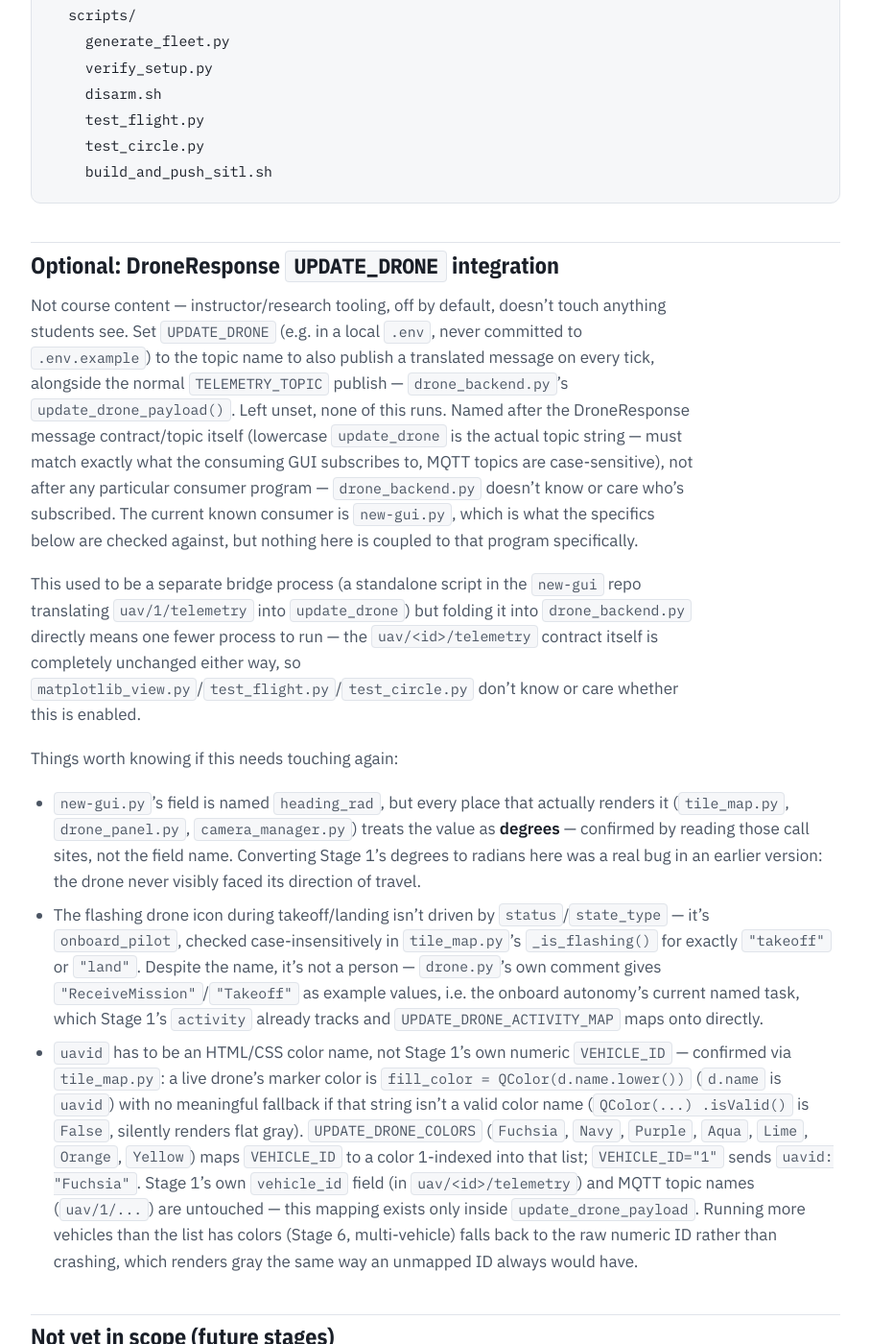
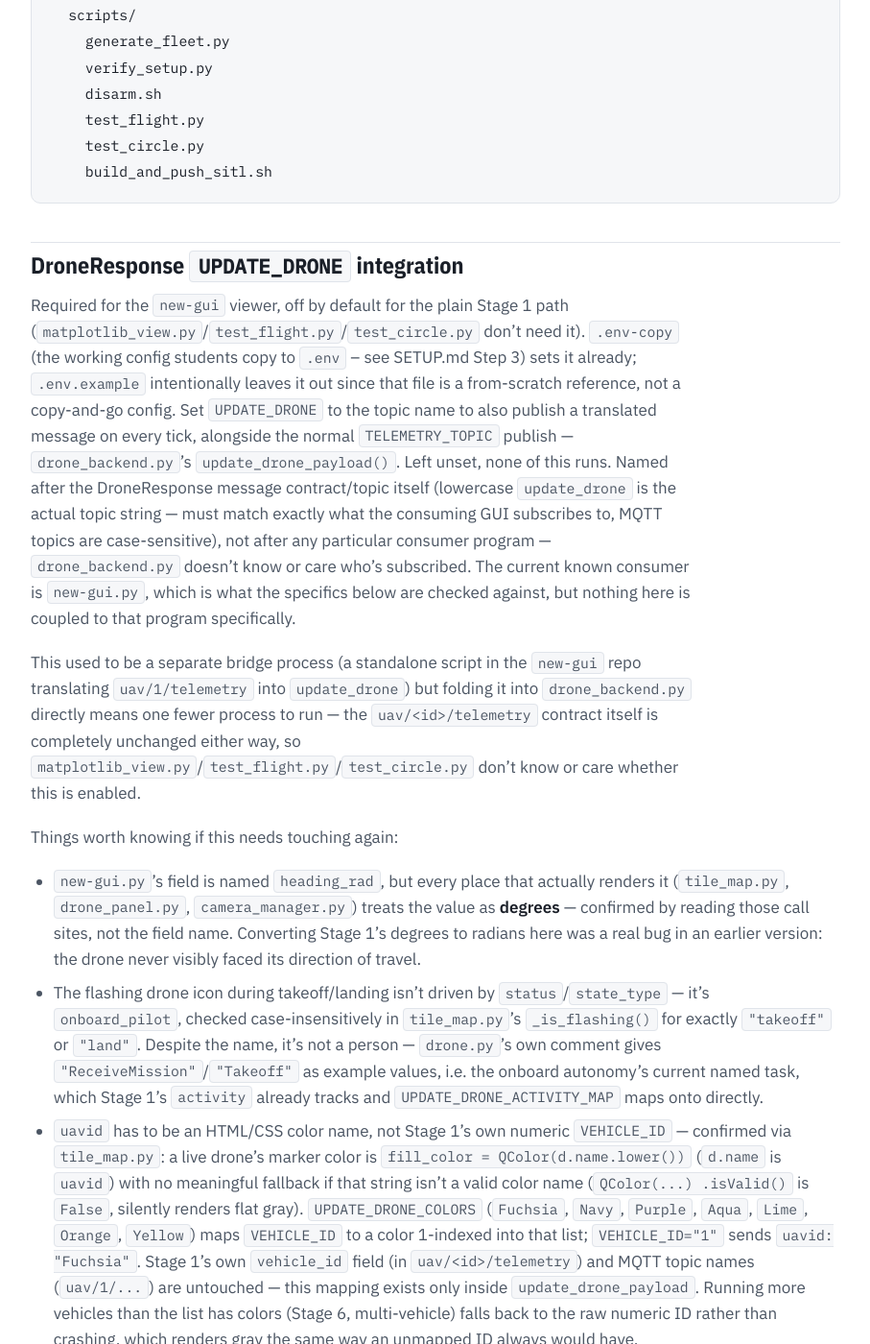
Before and after one commit to JaneClelandHuang/uav-native-ai, a Jekyll site: the page built from code/stage1/ARCHITECTURE.md, in a window 1280 px wide and 1400 px high, scrolled down 12689 px. Shown: the whole window at 96% size, without its empty margins (186-1093 px from the left). Built offline with Jekyll 4.4.1, drawn with Linux system fonts in a browser that asks for light colours; our own code applies the rules of GitHub Pages for plain Markdown files; some of the changed text lies outside the part shown.

Commit message:
Fixed instructions

````diff
--- a/code/stage1/ARCHITECTURE.md
+++ b/code/stage1/ARCHITECTURE.md
@@ -531,14 +531,17 @@ uav-course-infra/
     build_and_push_sitl.sh
 ```
 
-## Optional: DroneResponse `UPDATE_DRONE` integration
+## DroneResponse `UPDATE_DRONE` integration
 
-Not course content — instructor/research tooling, off by default, doesn't
-touch anything students see. Set `UPDATE_DRONE` (e.g. in a local `.env`,
-never committed to `.env.example`) to the topic name to also publish a
-translated message on every tick, alongside the normal `TELEMETRY_TOPIC`
-publish — `drone_backend.py`'s `update_drone_payload()`. Left unset, none
-of this runs. Named after the DroneResponse message contract/topic itself
+Required for the `new-gui` viewer, off by default for the plain Stage 1 path
+(`matplotlib_view.py`/`test_flight.py`/`test_circle.py` don't need it).
+`.env-copy` (the working config students copy to `.env` -- see SETUP.md
+Step 3) sets it already; `.env.example` intentionally leaves it out since
+that file is a from-scratch reference, not a copy-and-go config. Set
+`UPDATE_DRONE` to the topic name to also publish a translated message on
+every tick, alongside the normal `TELEMETRY_TOPIC` publish —
+`drone_backend.py`'s `update_drone_payload()`. Left unset, none of this
+runs. Named after the DroneResponse message contract/topic itself
 (lowercase `update_drone` is the actual topic string — must match exactly
 what the consuming GUI subscribes to, MQTT topics are case-sensitive), not
 after any particular consumer program — `drone_backend.py` doesn't know or
@@ -583,7 +586,9 @@ Things worth knowing if this needs touching again:
 
 ## Not yet in scope (future stages)
 
-- Stage 2: tile-based map / `new-gui.py`
+- Stage 2: tile-based map / `new-gui.py` is now infrastructure, not future
+  scope — it's the multi-vehicle viewer in the separate `new-gui` repo, and
+  needs `UPDATE_DRONE` set (see above) to receive telemetry from this repo.
 - Stage 3: click-to-goto
 - Stage 4: mission upload / geofence
 - Stage 5: log replay
````
Also changed, not shown: code/stage1/SETUP.md (+5 -2 lines), 1 other file.
